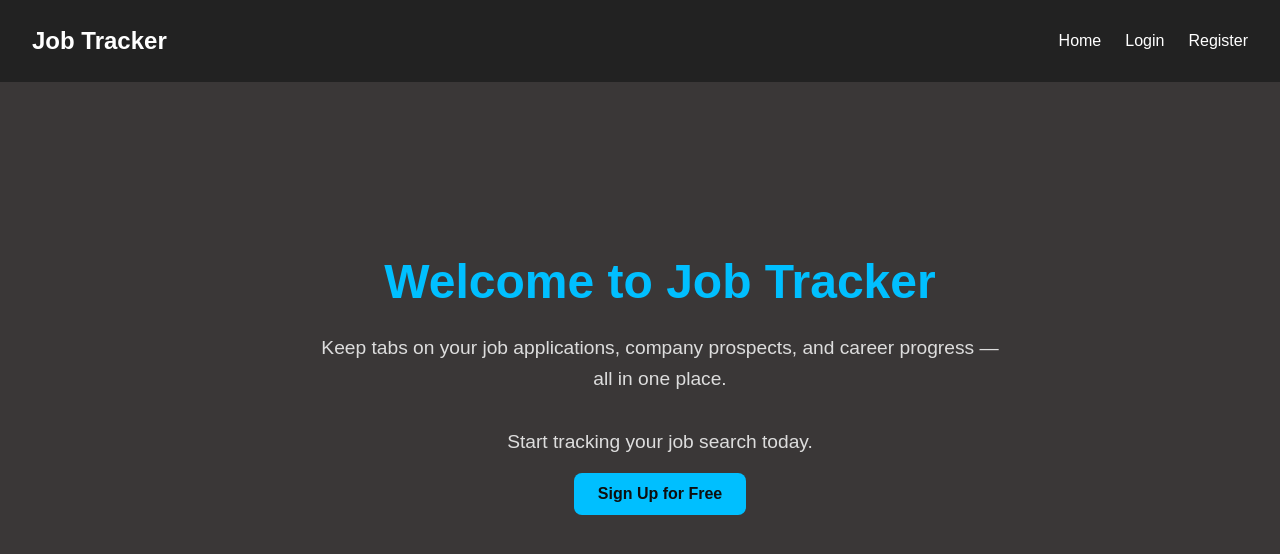
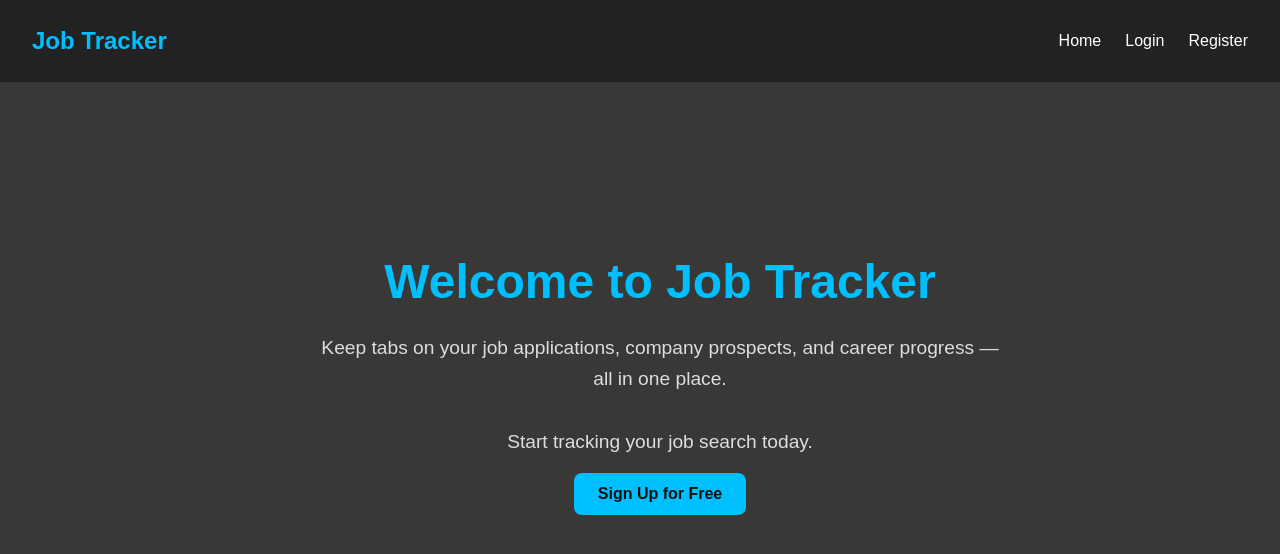
Before and after one commit to Josefbautista94/Joses-Job-Tracker, a React (Vite) app in the folder Frontend/: page / in a window 1280 px wide. Shown: the top 554 px of the page. Built offline with nearby package versions, Linux system fonts and the light colour scheme.

Commit message:
Changed the color of the nav bar logo to blue

```diff
--- a/Frontend/src/components/NavBar.css
+++ b/Frontend/src/components/NavBar.css
@@ -16,7 +16,7 @@
   font-size: 1.5rem;
   font-weight: bold;
   text-decoration: none;
-  color: white;
+  color: #00bfff;
 }
 
 .navbar-links {
```
